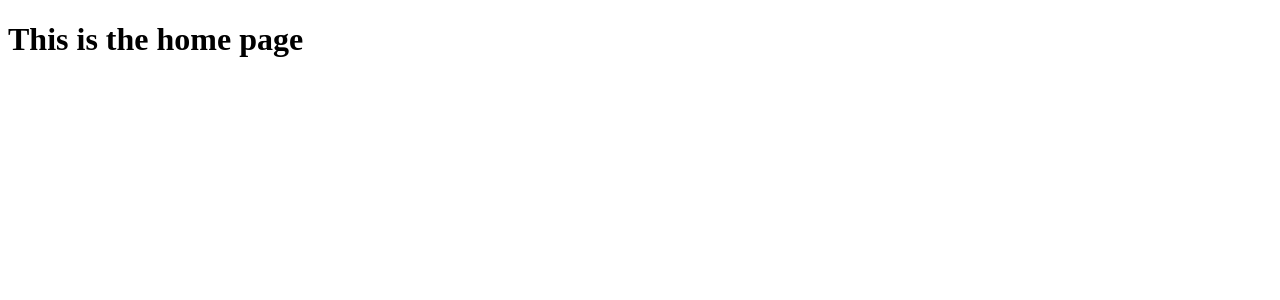
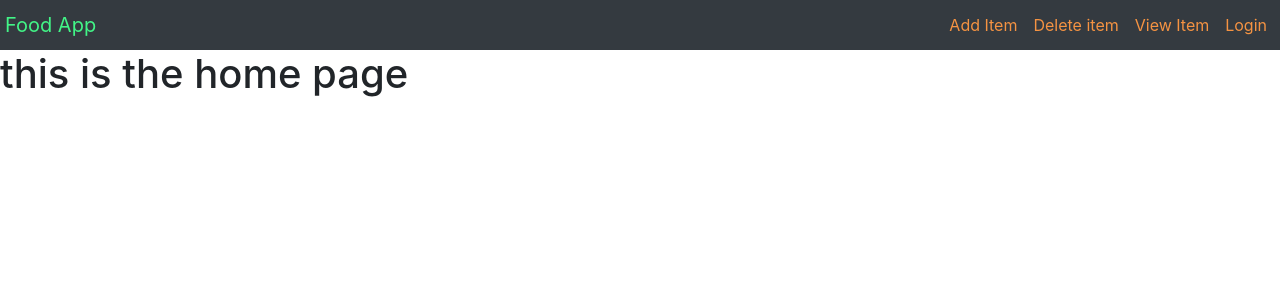
Before and after one commit to douglas86/food_app, a Django app: page / in a window 1280 px wide. Shown: the top 300 px of the page. Run offline with Django 3.2, Linux system fonts and the light colour scheme; some libraries are stand-ins or nearby versions.

Commit message:
Added navbar with ham icon

```diff
--- a/food/models.py
+++ b/food/models.py
@@ -9,3 +9,5 @@ class Item(models.Model):
         max_length=500,
         default="https://i.pinimg.com/originals/bb/95/1f/bb951f5407e8b8bb6075d3eee24d3bcd.jpg",
     )
+    def __str__(self):
+        return self.item_name
--- /dev/null
+++ b/food/templates/food/base.html
@@ -0,0 +1,108 @@
+{% load static %}
+<!DOCTYPE html>
+<html>
+	<head>
+		<meta charset="utf-8" />
+		<meta name="viewport" content="width=device-width" />
+		<title>Home page</title>
+		<link
+			rel="stylesheet"
+			href="{% static 'food/styles.css' %}"
+			type="text/css"
+			media="all"
+		/>
+
+		<!-- CSS only -->
+		<link
+			rel="stylesheet"
+			href="https://stackpath.bootstrapcdn.com/bootstrap/4.5.2/css/bootstrap.min.css"
+			integrity="sha384-JcKb8q3iqJ61gNV9KGb8thSsNjpSL0n8PARn9HuZOnIxN0hoP+VmmDGMN5t9UJ0Z"
+			crossorigin="anonymous"
+		/>
+
+		<!-- JS, Popper.js, and jQuery -->
+		<script
+			src="https://code.jquery.com/jquery-3.5.1.slim.min.js"
+			integrity="sha384-DfXdz2htPH0lsSSs5nCTpuj/zy4C+OGpamoFVy38MVBnE+IbbVYUew+OrCXaRkfj"
+			crossorigin="anonymous"
+		></script>
+		<script
+			src="https://cdn.jsdelivr.net/npm/popper.js@1.16.1/dist/umd/popper.min.js"
+			integrity="sha384-9/reFTGAW83EW2RDu2S0VKaIzap3H66lZH81PoYlFhbGU+6BZp6G7niu735Sk7lN"
+			crossorigin="anonymous"
+		></script>
+		<script
+			src="https://stackpath.bootstrapcdn.com/bootstrap/4.5.2/js/bootstrap.min.js"
+			integrity="sha384-B4gt1jrGC7Jh4AgTPSdUtOBvfO8shuf57BaghqFfPlYxofvL8/KUEfYiJOMMV+rV"
+			crossorigin="anonymous"
+		></script>
+	</head>
+	<body>
+		<nav
+			class="navbar navbar-expand-md navbar-dark bg-dark"
+			style="padding:5px;"
+		>
+			<a class="navbar-brand" href="/" style="color:#42f587;">Food App</a>
+			<!-- HamBurger Icon -->
+			<button
+				class="navbar-toggler"
+				type="button"
+				data-toggle="collapse"
+				data-target="#navbarTogglerDemo02"
+				aria-controls="navbarTogglerDemo02"
+				aria-expanded="false"
+				aria-label="Toggle navigation"
+			>
+				<div class="con" onclick="myFunction(this)">
+					<div class="bar1"></div>
+					<div class="bar2"></div>
+					<div class="bar3"></div>
+				</div>
+			</button>
+
+			<div class="collapse navbar-collapse" id="navbarTogglerDemo02">
+				<!-- NavBar Items -->
+				<ul class="navbar-nav ml-auto mt-2 mt-lg-0">
+					<!-- Add Item -->
+					<li class="nav-item active">
+						<a class="nav-link" href="#" style="color: #f59342;"
+							>Add Item <span class="sr-only">(current)</span></a
+						>
+					</li>
+					<!-- Delete Item -->
+					<li class="nav-item">
+						<a class="nav-link" href="#" style="color: #f59342;"
+							>Delete item</a
+						>
+					</li>
+					<!-- View Item -->
+					<li class="nav-item">
+						<a
+							class="nav-link"
+							href="#"
+							tabindex="-1"
+							aria-disabled="true"
+							style="color: #f59342;"
+							>View Item</a
+						>
+					</li>
+					<!-- Login -->
+					<li class="nav-item active">
+						<a class="nav-link" href="#" style="color: #f59342;"
+							>Login <span class="sr-only">(current)</span></a
+						>
+					</li>
+				</ul>
+			</div>
+		</nav>
+
+		{% block body %} {% endblock %}
+
+		<!-- JavaScript Function -->
+		<script>
+			function myFunction(x) {
+				x.classList.toggle("change");
+			}
+		</script>
+	</body>
+</html>
--- a/food/templates/food/index.html
+++ b/food/templates/food/index.html
@@ -1,12 +1,3 @@
-<!DOCTYPE html>
-<html>
-	<head>
-		<meta charset="utf-8">
-		<meta name="viewport" content="width=device-width">
-		<title>Home page</title>
-
-	</head>
-	<body>
-		<h1>This is the home page</h1>
-	</body>
-</html>
+{% extends 'food/base.html' %} {% block body %}
+<h1>this is the home page</h1>
+{% endblock %}
```
Also changed, not shown: food/static/food/styles.css (added).
